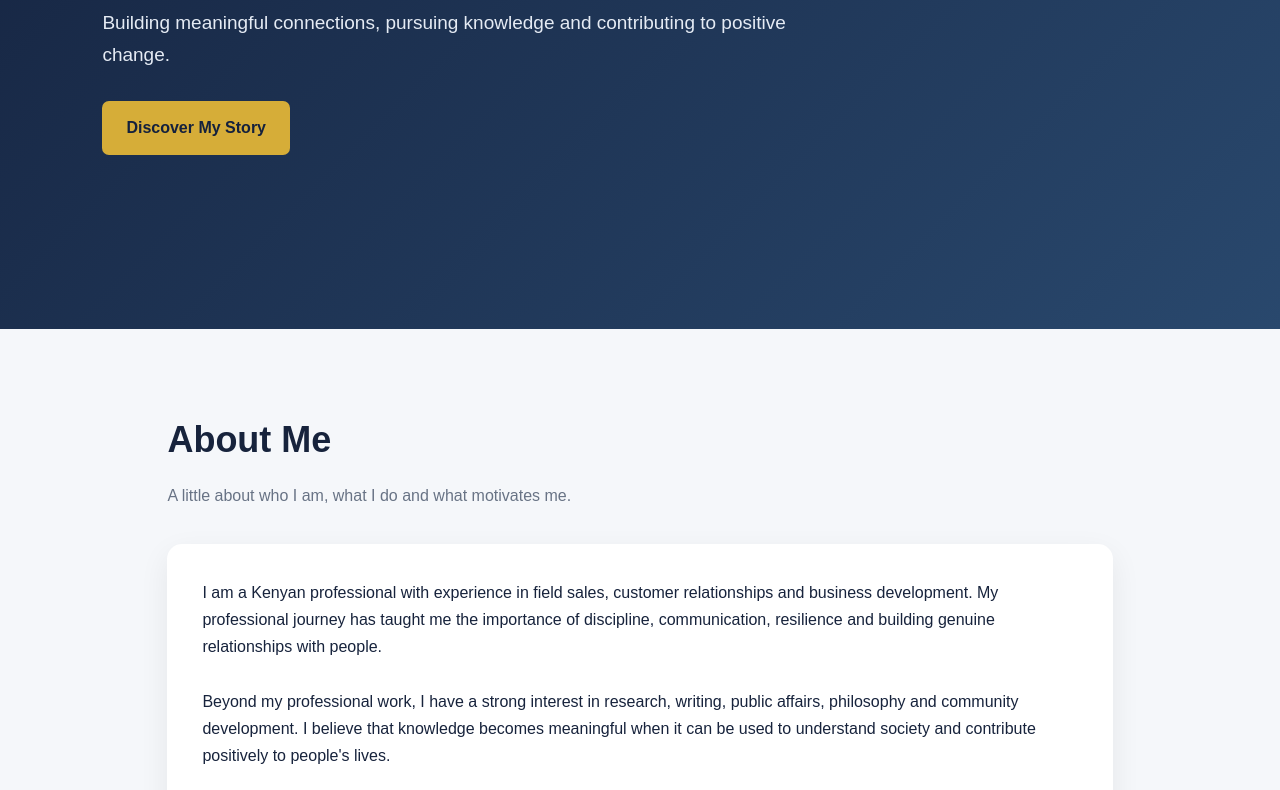
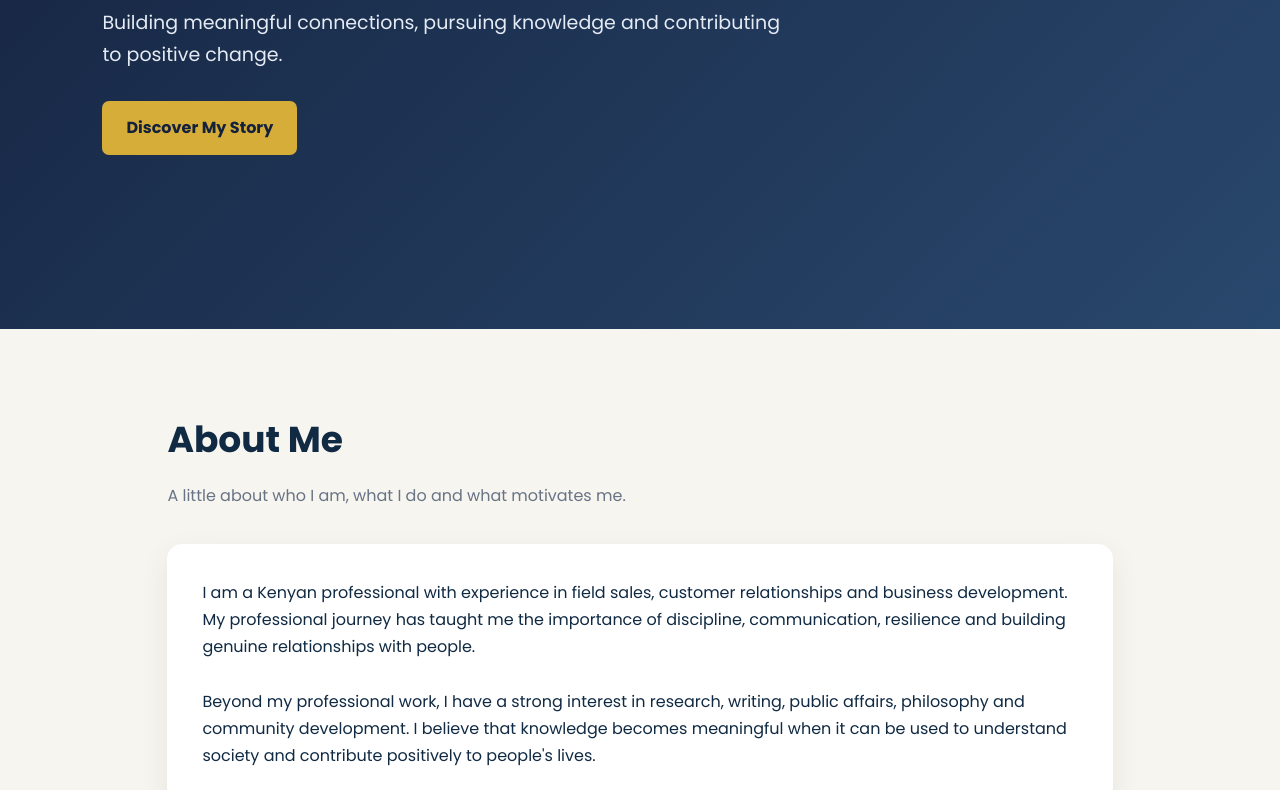
Before and after one commit to HillaryImbala/hillaryimbala.github.io, a plain HTML site: page index.html in a window 1280 px wide. Shown: the part 447-1237 px from the top of the page. Drawn offline with Linux system fonts and the light colour scheme.

Commit message:
Update index.html

```diff
--- a/index.html
+++ b/index.html
@@ -3,6 +3,13 @@
 <head>
 <meta charset="UTF-8">
 <meta name="viewport" content="width=device-width, initial-scale=1.0">
+    <linkhref="//fontsgoogleapis.com/css2?family=Poppins:wght@400;500;600;700;800&family=Merriweather:wght@400;700&display=swap"rel="stylesheet">
+    <link rel="preconnect" href="https://fonts.googleapis.com">
+<link rel="preconnect" href="https://fonts.gstatic.com" crossorigin>
+<link href="https://fonts.googleapis.com/css2?family=Merriweather:wght@400;700&family=Poppins:wght@400;500;600;700;800&display=swap" rel="stylesheet">
+    <link rel="preconnect" href="https://fonts.googleapis.com">
+<link rel="preconnect" href="https://fonts.gstatic.com" crossorigin>
+<link href="https://fonts.googleapis.com/css2?family=Merriweather:wght@400;700&family=Poppins:wght@400;500;600;700;800&display=swap" rel="stylesheet">
 
 <title>Hillary Imbala | Sales Professional & Researcher</title>
 
@@ -21,9 +28,9 @@ html {
 }
 
 body {
-    font-family: Arial, Helvetica, sans-serif;
-    color: #17233c;
-    background: #f5f7fa;
+    font-family: Poppins, Arial, sans-serif;
+    color: #102A43;
+    background: #F7F5EF;
     line-height: 1.7;
 }
 
```
